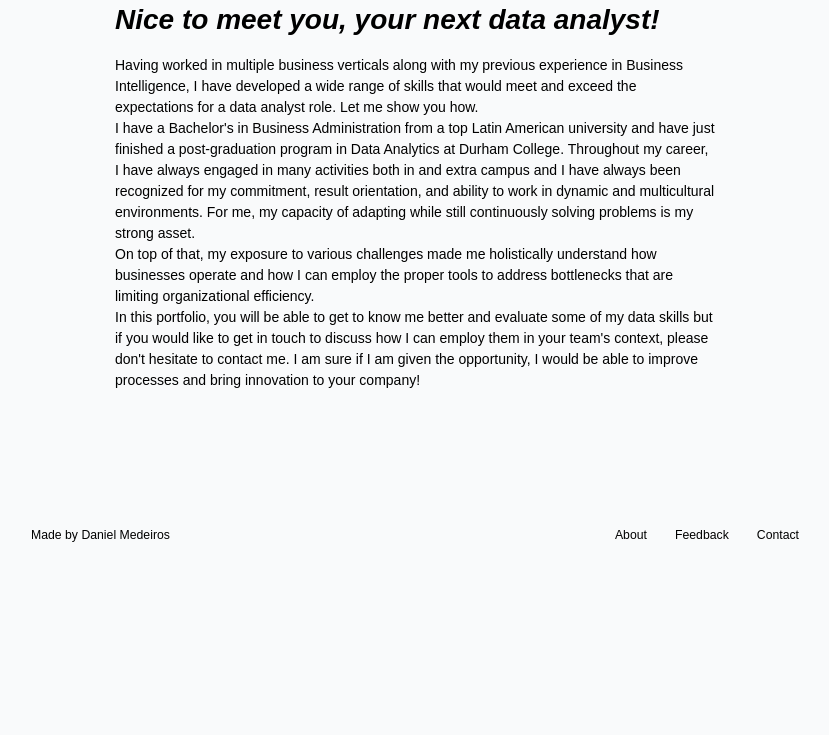
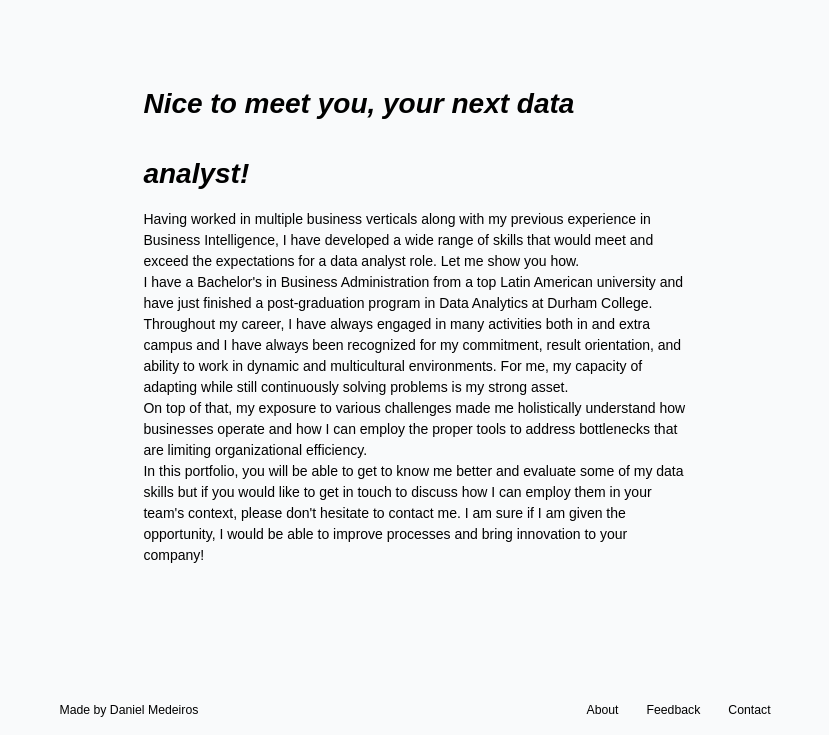
Before and after one commit to dasmedeiros/web-development, a Flask app: page / in a window 1280 px wide. Shown: the part 963-1698 px from the top of the page, without its empty margins (225-1054 px from the left). Before the commit the page ends 1505 px from the top, so only its background shows below. Run offline with Flask 2, Linux system fonts and the light colour scheme.

Commit message:
Adjusting flex wrapper

```diff
--- a/static/css/styles.css
+++ b/static/css/styles.css
@@ -59,7 +59,7 @@
 }
 
 @media all and (min-width: 768px) {
-    .wrapper { flex: 3 0px; }
+    .wrapper { flex: 2.5 0px; }
     .aside-1 { order: 1; }
     .wrapper { order: 2; }
     .aside-2 { order: 3; }
```
